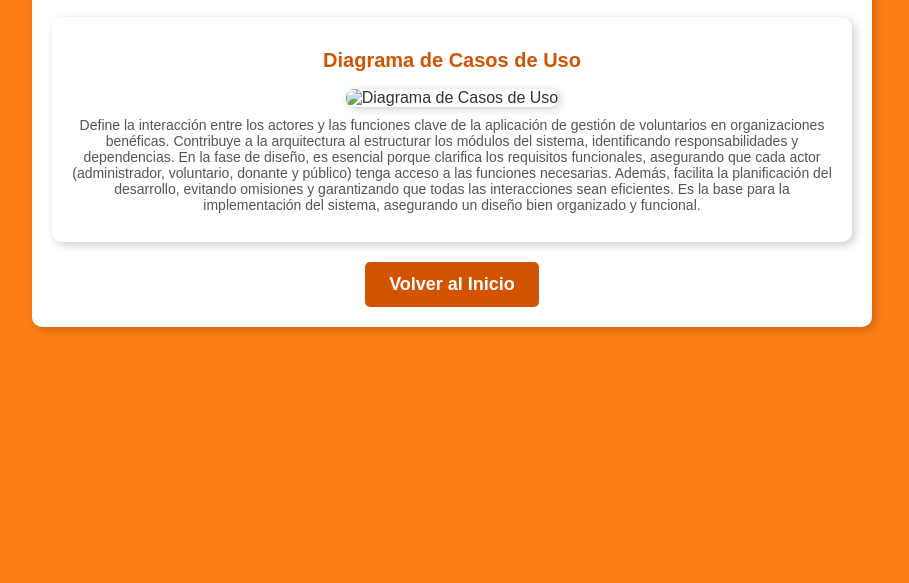
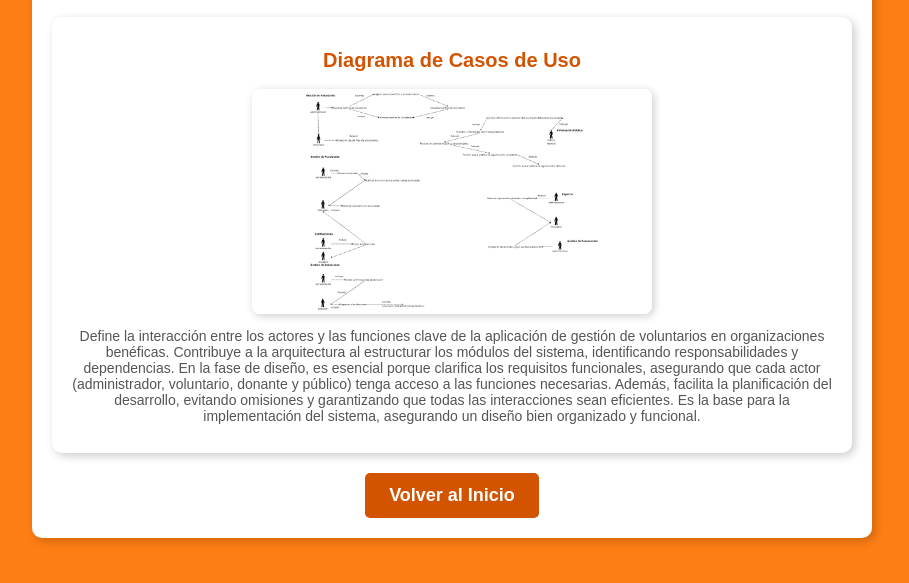
Before and after one commit to Oz4445/pagina-2.0, a plain HTML site: page escenarios.html in a window 1280 px wide. Shown: the part 91-674 px from the top of the page, without its empty margins (188-1097 px from the left). Drawn offline with Linux system fonts and the light colour scheme.

Commit message:
Update escenarios.html

```diff
--- a/escenarios.html
+++ b/escenarios.html
@@ -12,7 +12,7 @@
 
         <div class="diagram-section">
             <h2>Diagrama de Casos de Uso</h2>
-            <img src="imagenes/casos_uso.jpg" alt="Diagrama de Casos de Uso" id="zoomable">
+            <img src="casos_uso.jpg" alt="Diagrama de Casos de Uso" id="zoomable">
             <p>Define la interacción entre los actores y las funciones clave de la aplicación de gestión de voluntarios en organizaciones benéficas. Contribuye a la arquitectura al estructurar los módulos del sistema, identificando responsabilidades y dependencias. En la fase de diseño, es esencial porque clarifica los requisitos funcionales, asegurando que cada actor (administrador, voluntario, donante y público) tenga acceso a las funciones necesarias. Además, facilita la planificación del desarrollo, evitando omisiones y garantizando que todas las interacciones sean eficientes. Es la base para la implementación del sistema, asegurando un diseño bien organizado y funcional.</p>
         </div>
 
```
